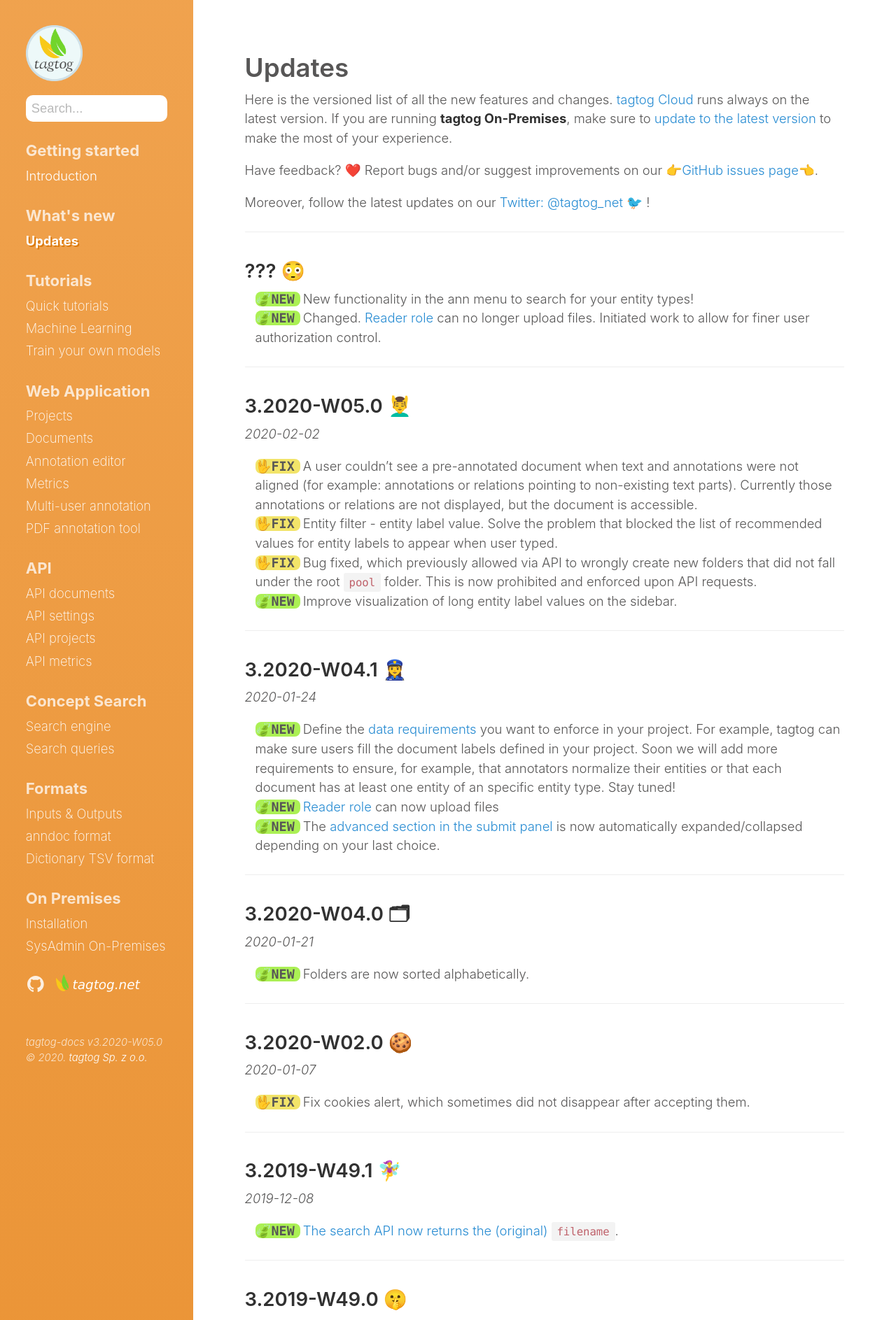
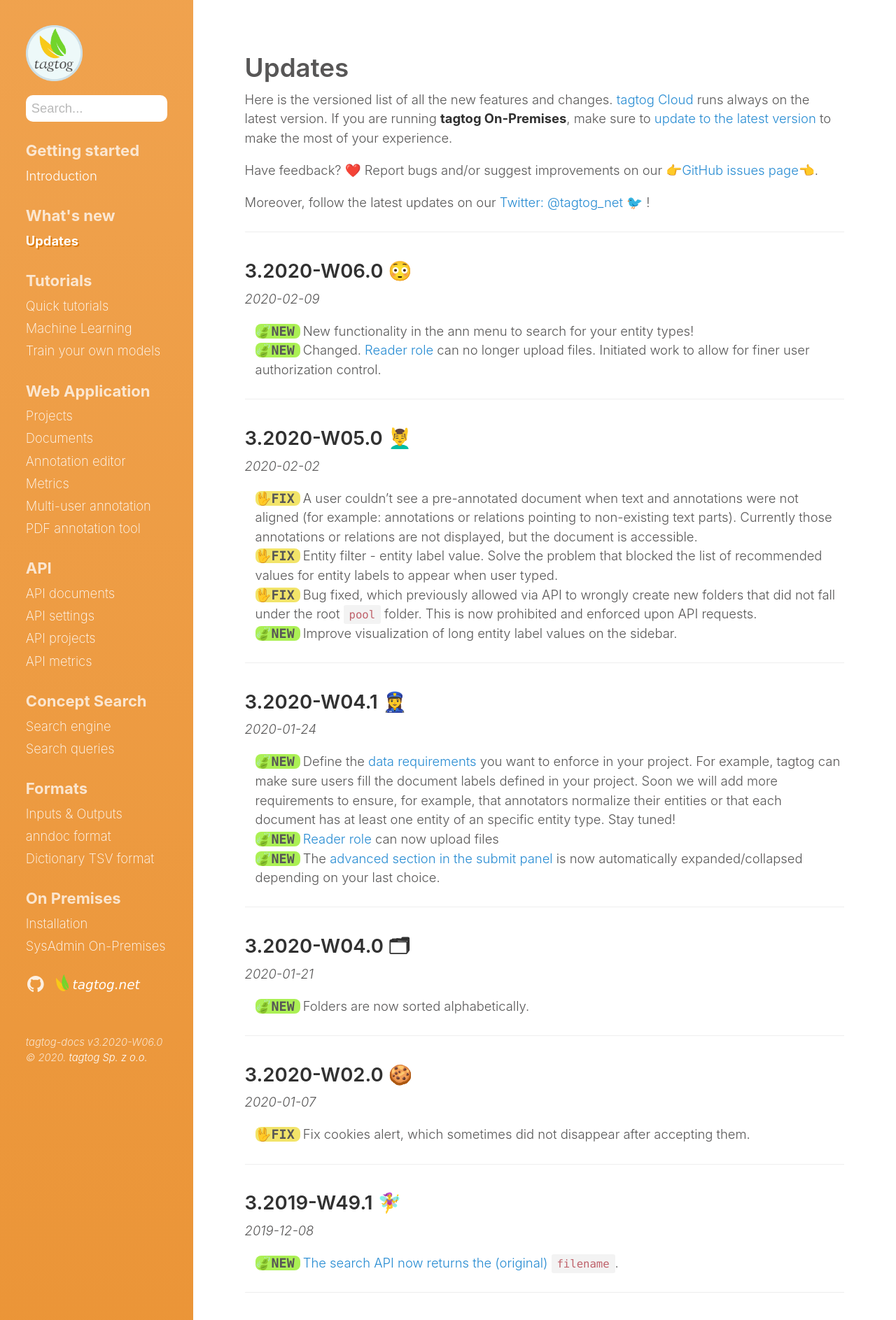
Before and after one commit to tagtogorg/tagtog-doc, a Jekyll site: the page built from updates.md, in a window 1280 px wide. Shown: the top 1887 px of the page at 70% size. Built offline with Jekyll 4.4.1, drawn with Linux system fonts in a browser that asks for light colours; nearby versions of some CDN libraries; emoji names are drawn with the system emoji font.

Commit message:
Bump version: 3.2020-W06.0 😳

```diff
--- a/_config.yml
+++ b/_config.yml
@@ -71,7 +71,7 @@ plugins:
   - jemoji
 
 # Custom vars
-version: 3.2020-W05.0
+version: 3.2020-W06.0
 sidebar_home_link: true
 search_page: false
 # sidebar_blog_link:  '/blog'   # By default, your home page is your blog
--- a/updates.md
+++ b/updates.md
@@ -14,7 +14,8 @@ Moreover, follow the latest updates on our [Twitter: @tagtog_net 🐦](https://t
 
 ---
 
-## ??? 😳
+## 3.2020-W06.0 😳
+_2020-02-09_
 
 <ul class="updates">
   <li class="new"><span markdown="1">New functionality in the ann menu to search for your entity types!</span></li>
```
Also changed, not shown: 1 other file.
